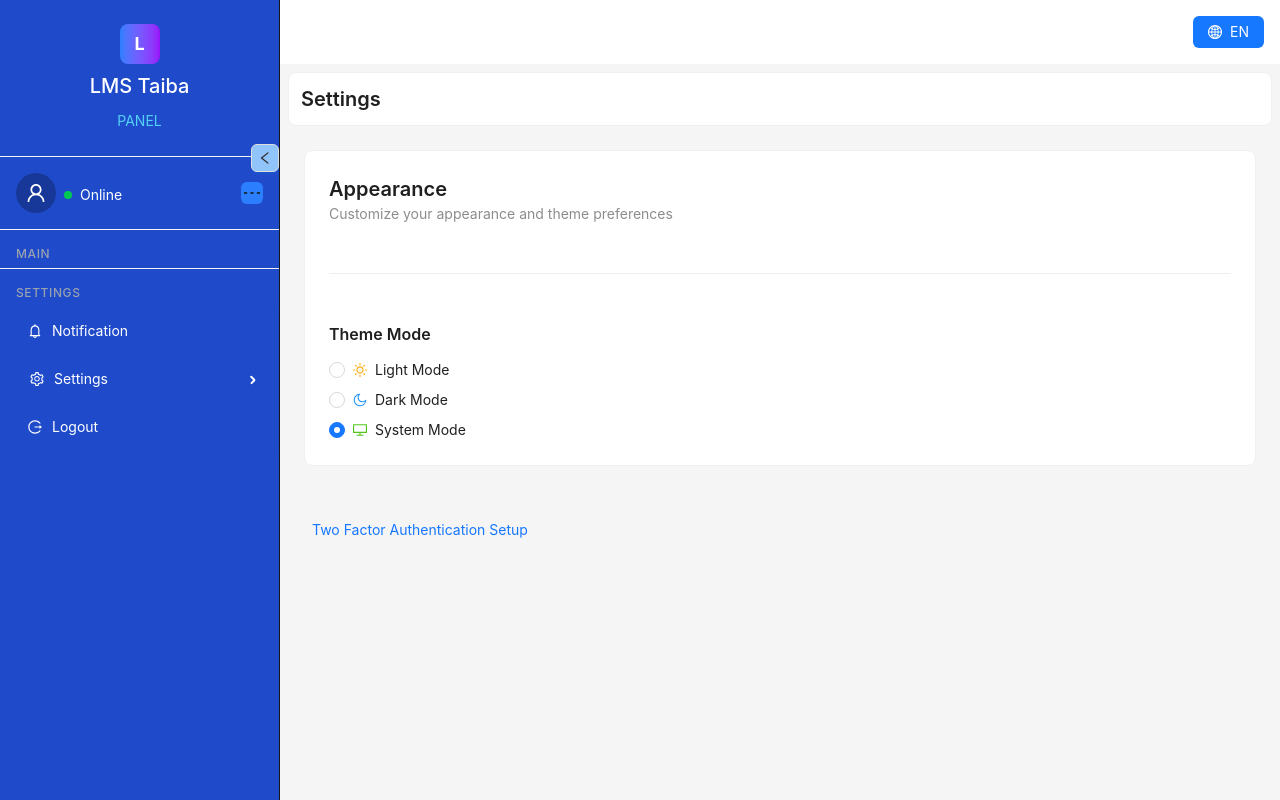
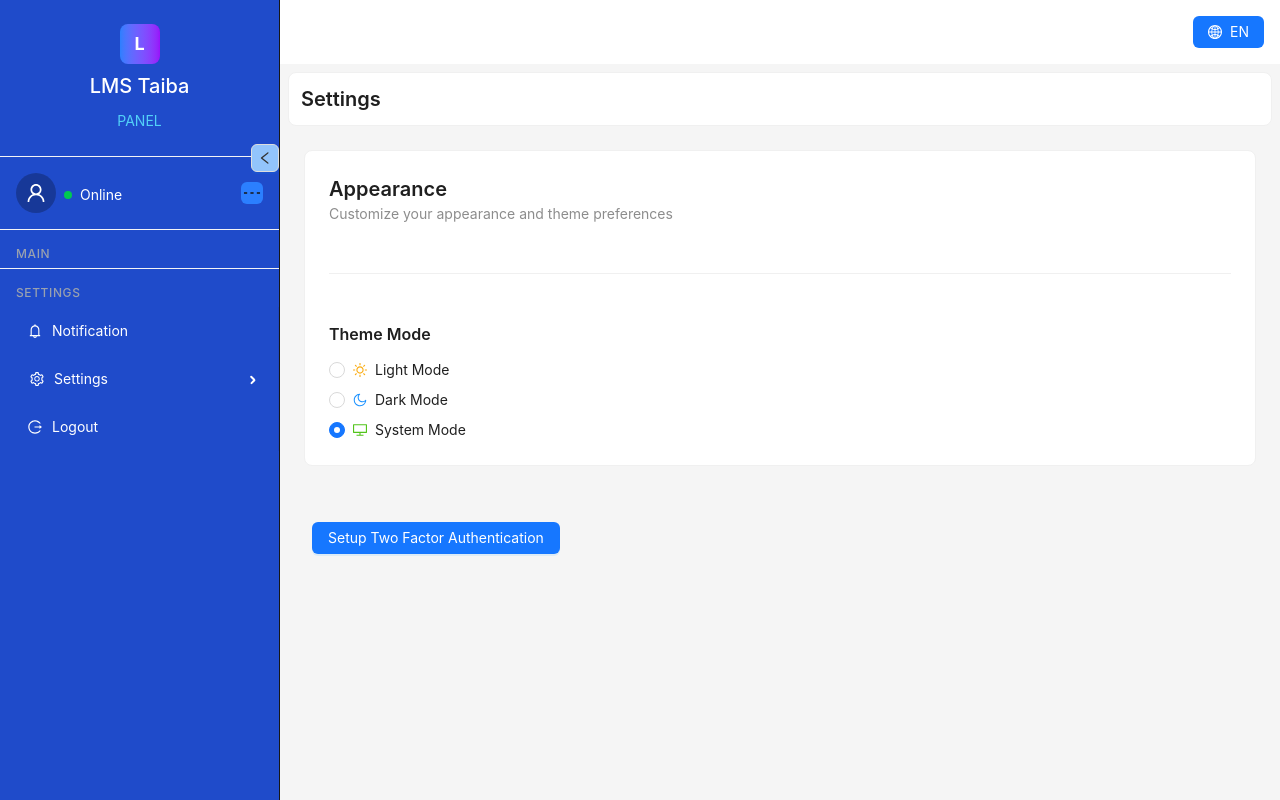
Before and after one commit to SparrowForge/lms_taiba_frontend, a Next.js app: page /en/settings in a window 1280 px wide. Built offline with nearby package versions, Linux system fonts and the light colour scheme; no server answers.

Commit message:
build: button on settings page

```diff
--- a/src/app/[locale]/settings/page.tsx
+++ b/src/app/[locale]/settings/page.tsx
@@ -1,7 +1,7 @@
 'use client';
 
 import { DesktopOutlined, MoonOutlined, SunOutlined } from '@ant-design/icons';
-import { Card, Divider, Radio, Space, Typography } from 'antd';
+import { Button, Card, Divider, Radio, Space, Typography } from 'antd';
 import Link from "next/link"
 
 import { LOCALE_KEYS } from '@/constants/localizationKeys';
@@ -70,9 +70,11 @@ function SettingsPage() {
         </Card>
       </div>
         <div className="m-8">
-            <Link href="twofa-settings">
-                Two Factor Authentication Setup
-            </Link>
+            <Button type='primary'>
+              <Link href="twofa-settings">
+                Setup Two Factor Authentication
+              </Link>
+            </Button>
         </div>
     </MainLayout>
   );
```
